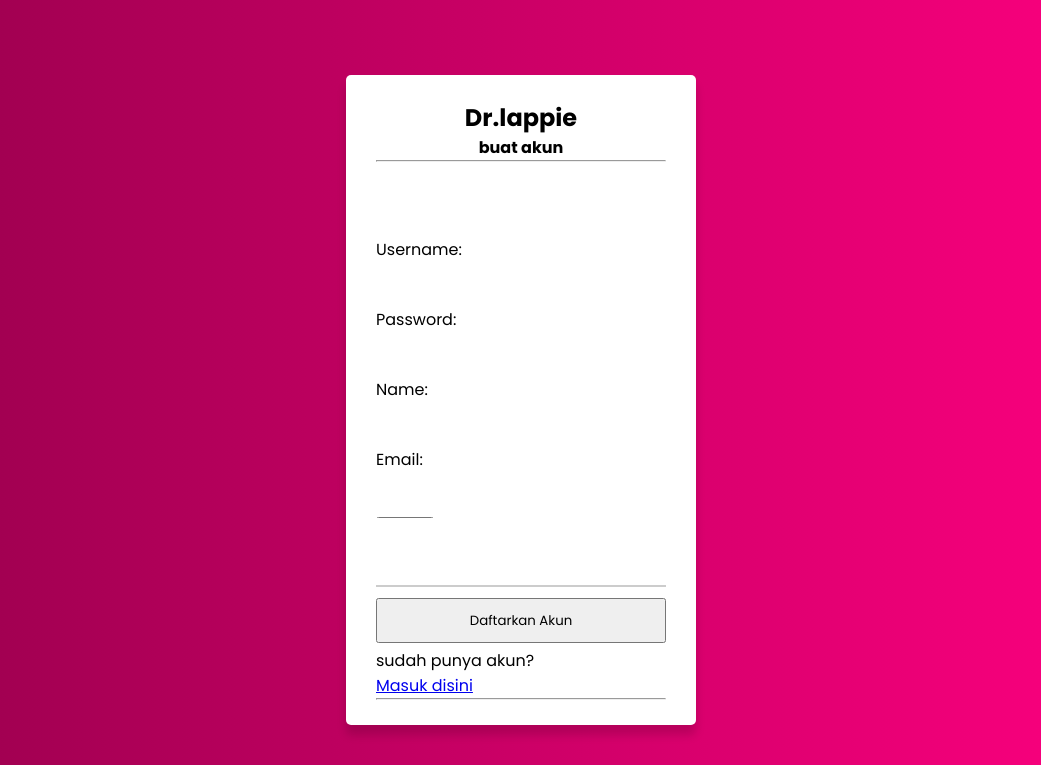
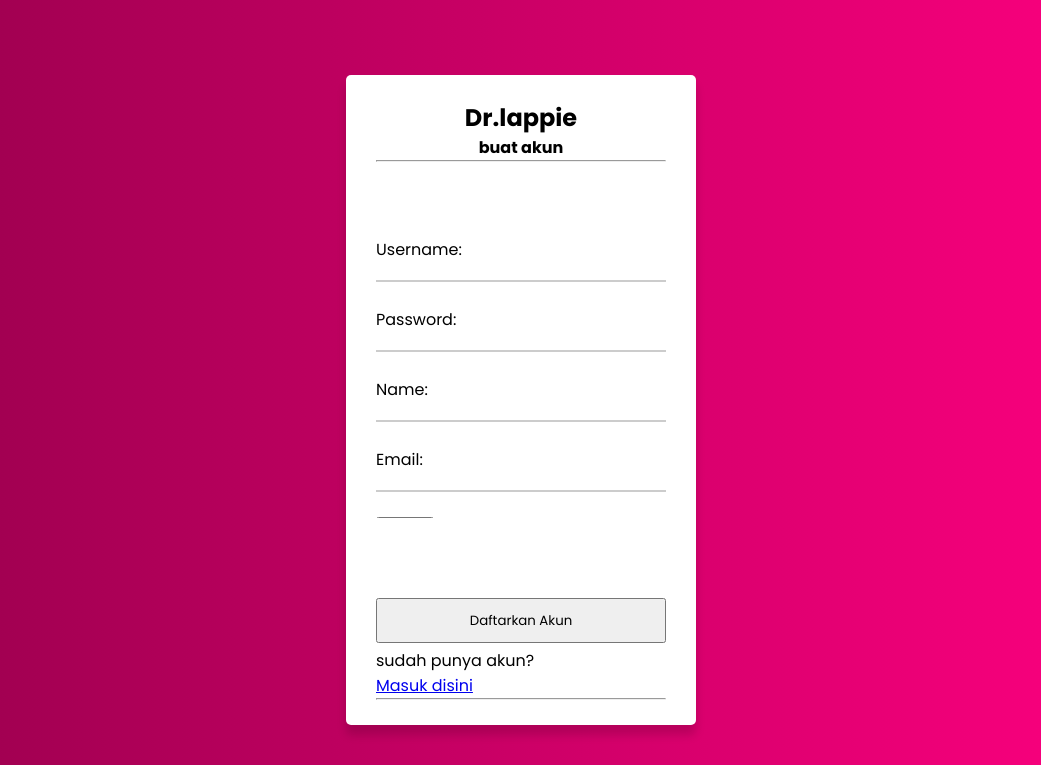
Before and after one commit to mahesaPinuntun/drLappie, a Flask app: template templates/smartphoneregister.html in a window 1280 px wide. Shown: the top 765 px of the page, without its empty margins (119-1160 px from the left). Run offline with Flask 3, Linux system fonts and the light colour scheme; the template is opened without the code that fills it, so the values that code supplies are empty.

Commit message:
commit push

```diff
--- a/templates/smartphoneregister.html
+++ b/templates/smartphoneregister.html
@@ -177,36 +177,24 @@
         <br>
         <br>
         <form action="{{ url_for('register') }}" method="POST">
-            <div class="input-box">
+            <div class="input-box underline">
 
                 <label for="username">Username:</label>
 
-                <input type="text" id="username" name="username" required>
-                <div class="input-box">
-
-                </div><br><br>
+                <input type="text" id="username" name="username" required><br><br>
             </div>
-            <div class="input-box">
+            <div class="input-box underline">
 
                 <label for="pw">Password:</label>
-                <input type="password" id="pw" name="pw" required>
-                <div class="input-box underline">
-
-                </div><br><br>
+                <input type="password" id="pw" name="pw" required><br><br>
             </div>
-            <div class="input-box">
+            <div class="input-box underline">
                 <label for="name">Name:</label>
-                <input type="text" id="name" name="name" required>
-                <div class="input-box underline">
-
-                </div><br><br>
+                <input type="text" id="name" name="name" required><br><br>
             </div>
-            <div class="input-box">
+            <div class="input-box underline">
                 <label for="email">Email:</label>
-                <input type="email" id="email" name="email" required>
-                <div class="input-box underline">
-
-                </div><br><br>
+                <input type="email" id="email" name="email" required><br><br>
             </div>
             <input type="submit" value="Register">
             <div class="input-box button">
```
Also changed, not shown: templates/smartphonelogin.html (+4 -5 lines).
